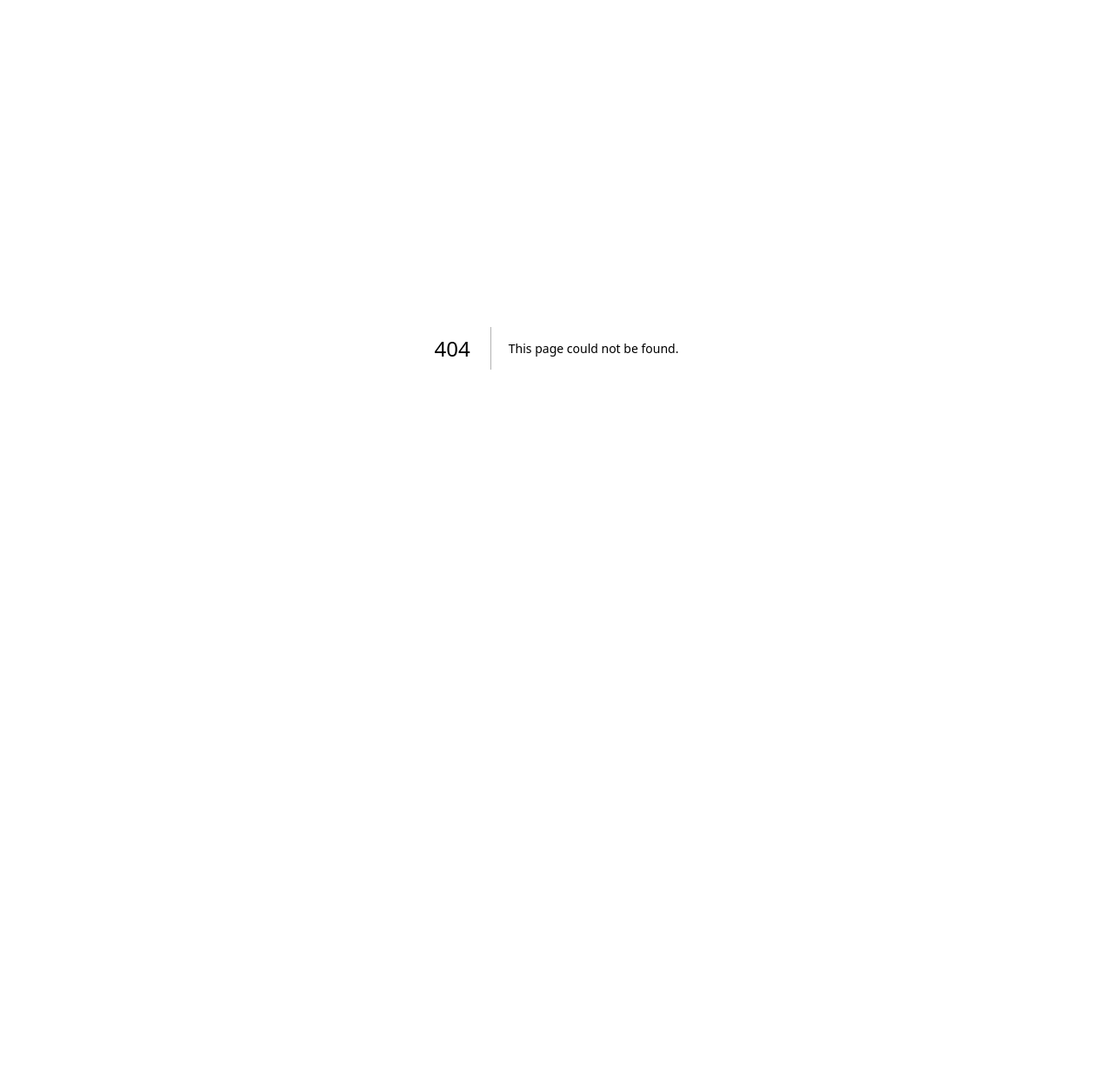
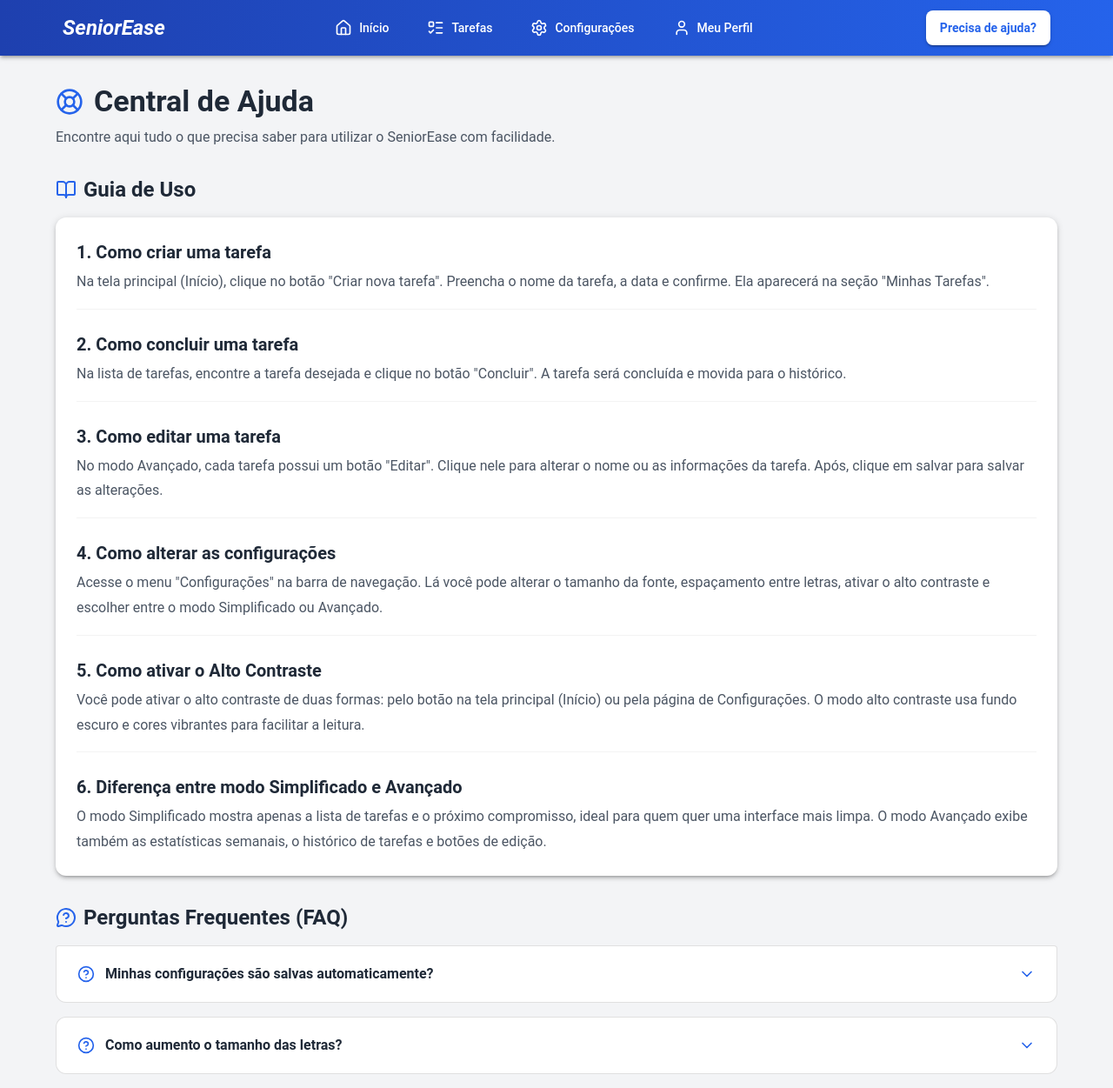
Before and after one commit to RychardAlcantara/SeniorEase, a Next.js app: page /help in a window 1280 px wide. Before the commit this address had no page. Shown: the top 1251 px of the page at 87% size. Before the commit the page ends 800 px from the top, so only its background shows below. Built offline with nearby package versions, Linux system fonts and the light colour scheme; what @mui/material-nextjs would draw is missing.

Commit message:
Adicionada tela de ajuda

```diff
--- /dev/null
+++ b/src/app/help/page.tsx
@@ -0,0 +1,232 @@
+"use client"
+
+import Navbar from "@/src/presentation/components/Navbar"
+import { useContraste } from "@/src/presentation/contexts/ContrasteContext"
+import Box from "@mui/material/Box"
+import Container from "@mui/material/Container"
+import Typography from "@mui/material/Typography"
+import Card from "@mui/material/Card"
+import CardContent from "@mui/material/CardContent"
+import Stack from "@mui/material/Stack"
+import Accordion from "@mui/material/Accordion"
+import AccordionSummary from "@mui/material/AccordionSummary"
+import AccordionDetails from "@mui/material/AccordionDetails"
+import Divider from "@mui/material/Divider"
+import { ChevronDown, HelpCircle, BookOpen, MessageCircleQuestion, Phone, Mail, LifeBuoy } from "lucide-react"
+
+const guiaSections = [
+	{
+		titulo: "Como criar uma tarefa",
+		descricao:
+			'Na tela principal (Início), clique no botão "Criar nova tarefa". Preencha o nome da tarefa, a data e confirme. Ela aparecerá na seção "Minhas Tarefas".',
+	},
+	{
+		titulo: "Como concluir uma tarefa",
+		descricao:
+			'Na lista de tarefas, encontre a tarefa desejada e clique no botão "Concluir". A tarefa será concluída e movida para o histórico.',
+	},
+	{
+		titulo: "Como editar uma tarefa",
+		descricao:
+			'No modo Avançado, cada tarefa possui um botão "Editar". Clique nele para alterar o nome ou as informações da tarefa. Após, clique em salvar para salvar as alterações.',
+	},
+	{
+		titulo: "Como alterar as configurações",
+		descricao:
+			'Acesse o menu "Configurações" na barra de navegação. Lá você pode alterar o tamanho da fonte, espaçamento entre letras, ativar o alto contraste e escolher entre o modo Simplificado ou Avançado.',
+	},
+	{
+		titulo: "Como ativar o Alto Contraste",
+		descricao:
+			"Você pode ativar o alto contraste de duas formas: pelo botão na tela principal (Início) ou pela página de Configurações. O modo alto contraste usa fundo escuro e cores vibrantes para facilitar a leitura.",
+	},
+	{
+		titulo: "Diferença entre modo Simplificado e Avançado",
+		descricao:
+			"O modo Simplificado mostra apenas a lista de tarefas e o próximo compromisso, ideal para quem quer uma interface mais limpa. O modo Avançado exibe também as estatísticas semanais, o histórico de tarefas e botões de edição.",
+	},
+]
+
+const faqItems = [
+	{
+		pergunta: "Minhas configurações são salvas automaticamente?",
+		resposta:
+			'Não. Na tela de Configurações, você precisa clicar no botão "Salvar configurações" para que as alterações sejam mantidas. Se sair da tela sem salvar, as mudanças serão descartadas.',
+	},
+	{
+		pergunta: "Como aumento o tamanho das letras?",
+		resposta:
+			'Acesse Configurações na barra de navegação e na seção "Tamanho da Fonte" escolha entre A- (menor), A (normal) ou A+ (maior). Clique em "Salvar configurações" para aplicar.',
+	},
+	{
+		pergunta: "O que é o espaçamento ampliado?",
+		resposta:
+			"O espaçamento ampliado aumenta a distância entre as letras em toda a aplicação, facilitando a leitura para pessoas com dificuldade visual.",
+	},
+	{
+		pergunta: "Onde vejo as tarefas que já concluí?",
+		resposta:
+			'No modo Avançado, a seção "Histórico" aparece ao lado da lista de tarefas no Início. No modo Simplificado, o histórico não é exibido para manter a tela mais limpa. Você também pode acessar o histórico através da tela "Tarefas" localizada na barra de navegação.',
+	},
+	{
+		pergunta: "Como volto para a tela principal?",
+		resposta:
+			'Clique em "Início" na barra de navegação no topo da página.',
+	},
+]
+
+function HelpContent() {
+	const { altoContraste } = useContraste()
+
+	const cardSx = {
+		borderRadius: 3,
+		boxShadow: 3,
+		backgroundColor: altoContraste ? "var(--color-hc-bg)" : "var(--color-bg-card)",
+		border: altoContraste ? "2px solid var(--color-hc-accent)" : "none",
+		transition: "all 0.3s ease",
+	}
+
+	const headingColor = altoContraste ? "var(--color-hc-text)" : "var(--color-text-primary)"
+	const textColor = altoContraste ? "var(--color-hc-text)" : "var(--color-text-secondary)"
+	const accentColor = altoContraste ? "var(--color-hc-accent)" : "var(--color-primary)"
+
+	return (
+		<Box
+			sx={{
+				minHeight: "100vh",
+				bgcolor: altoContraste ? "var(--color-hc-bg)" : "var(--color-bg-page)",
+				color: altoContraste ? "var(--color-hc-text)" : "inherit",
+				transition: "all 0.3s ease",
+			}}
+		>
+			<Navbar />
+
+			<Container maxWidth="lg" sx={{ py: 4 }}>
+				{/* Cabeçalho */}
+				<Stack direction="row" alignItems="center" spacing={1.5} sx={{ mb: 1 }}>
+					<LifeBuoy size={32} color={accentColor} />
+					<Typography variant="h4" sx={{ fontWeight: 700, color: headingColor }}>
+						Central de Ajuda
+					</Typography>
+				</Stack>
+				<Typography variant="body1" sx={{ color: textColor, mb: 4 }}>
+					Encontre aqui tudo o que precisa saber para utilizar o SeniorEase com facilidade.
+				</Typography>
+
+				{/* Guia de Uso */}
+				<Stack direction="row" alignItems="center" spacing={1} sx={{ mb: 2 }}>
+					<BookOpen size={24} color={accentColor} />
+					<Typography variant="h5" sx={{ fontWeight: 700, color: headingColor }}>
+						Guia de Uso
+					</Typography>
+				</Stack>
+
+				<Card sx={{ ...cardSx, mb: 4 }}>
+					<CardContent sx={{ p: 3 }}>
+						<Stack spacing={3}>
+							{guiaSections.map((section, index) => (
+								<Box key={index}>
+									<Typography variant="h6" sx={{ fontWeight: 600, color: headingColor, mb: 0.5 }}>
+										{index + 1}. {section.titulo}
+									</Typography>
+									<Typography variant="body1" sx={{ color: textColor, lineHeight: 1.8 }}>
+										{section.descricao}
+									</Typography>
+									{index < guiaSections.length - 1 && (
+										<Divider sx={{ mt: 2, borderColor: altoContraste ? "var(--color-hc-accent)" : undefined, opacity: 0.4 }} />
+									)}
+								</Box>
+							))}
+						</Stack>
+					</CardContent>
+				</Card>
+
+				{/* FAQ */}
+				<Stack direction="row" alignItems="center" spacing={1} sx={{ mb: 2 }}>
+					<MessageCircleQuestion size={24} color={accentColor} />
+					<Typography variant="h5" sx={{ fontWeight: 700, color: headingColor }}>
+						Perguntas Frequentes (FAQ)
+					</Typography>
+				</Stack>
+
+				<Stack spacing={2} sx={{ mb: 4 }}>
+					{faqItems.map((item, index) => (
+						<Accordion
+							key={index}
+							disableGutters
+							sx={{
+								borderRadius: 3,
+								backgroundColor: altoContraste ? "var(--color-hc-bg)" : "var(--color-bg-card)",
+								border: altoContraste ? "2px solid var(--color-hc-accent)" : "1px solid rgba(0,0,0,0.12)",
+								boxShadow: "none",
+								overflow: "hidden",
+								transition: "all 0.3s ease",
+								"&:before": { display: "none" },
+								"&.Mui-expanded": { margin: 0 },
+							}}
+						>
+							<AccordionSummary
+								expandIcon={<ChevronDown size={20} color={accentColor} />}
+								sx={{ px: 3, py: 1 }}
+							>
+								<Stack direction="row" alignItems="center" spacing={1.5}>
+									<HelpCircle size={20} color={accentColor} />
+									<Typography variant="body1" sx={{ fontWeight: 600, color: headingColor }}>
+										{item.pergunta}
+									</Typography>
+								</Stack>
+							</AccordionSummary>
+							<AccordionDetails sx={{ px: 3, pb: 2 }}>
+								<Typography variant="body1" sx={{ color: textColor, lineHeight: 1.8 }}>
+									{item.resposta}
+								</Typography>
+							</AccordionDetails>
+						</Accordion>
+					))}
+				</Stack>
+
+				{/* Contato / Suporte */}
+				<Stack direction="row" alignItems="center" spacing={1} sx={{ mb: 2 }}>
+					<Phone size={24} color={accentColor} />
+					<Typography variant="h5" sx={{ fontWeight: 700, color: headingColor }}>
+						Precisa de mais ajuda?
+					</Typography>
+				</Stack>
+
+				<Card sx={{ ...cardSx, mb: 4 }}>
+					<CardContent sx={{ p: 3 }}>
+						<Typography variant="body1" sx={{ color: textColor, mb: 2, lineHeight: 1.8 }}>
+							Se não encontrou a resposta que procurava, entre em contato com a nossa equipe de suporte:
+						</Typography>
+
+						<Stack spacing={2}>
+							<Stack direction="row" alignItems="center" spacing={1.5}>
+								<Phone size={18} color={accentColor} />
+								<Typography variant="body1" sx={{ color: headingColor, fontWeight: 600 }}>
+									Telefone: (11) 12345-6789
+								</Typography>
+							</Stack>
+
+							<Stack direction="row" alignItems="center" spacing={1.5}>
+								<Mail size={18} color={accentColor} />
+								<Typography variant="body1" sx={{ color: headingColor, fontWeight: 600 }}>
+									E-mail: suporte@seniorease.com.br
+								</Typography>
+							</Stack>
+						</Stack>
+
+						<Divider sx={{ my: 2.5, borderColor: altoContraste ? "var(--color-hc-accent)" : undefined, opacity: 0.4 }} />
+
+						<Typography variant="body2" sx={{ color: textColor, fontStyle: "italic" }}>
+							Horário de atendimento: Segunda a Sexta, das 8h às 18h.
+						</Typography>
+					</CardContent>
+				</Card>
+			</Container>
+		</Box>
+	)
+}
+
+export default function HelpPage() {
+	return <HelpContent />
+}
--- a/src/presentation/components/Navbar.tsx
+++ b/src/presentation/components/Navbar.tsx
@@ -65,6 +65,8 @@ export default function Navbar() {
 
           <Box>
             <Button
+              component={Link}
+              href="/help"
               variant="contained"
               sx={{
                 backgroundColor: altoContraste ? "var(--color-hc-accent)" : "var(--color-bg-card)",
```
